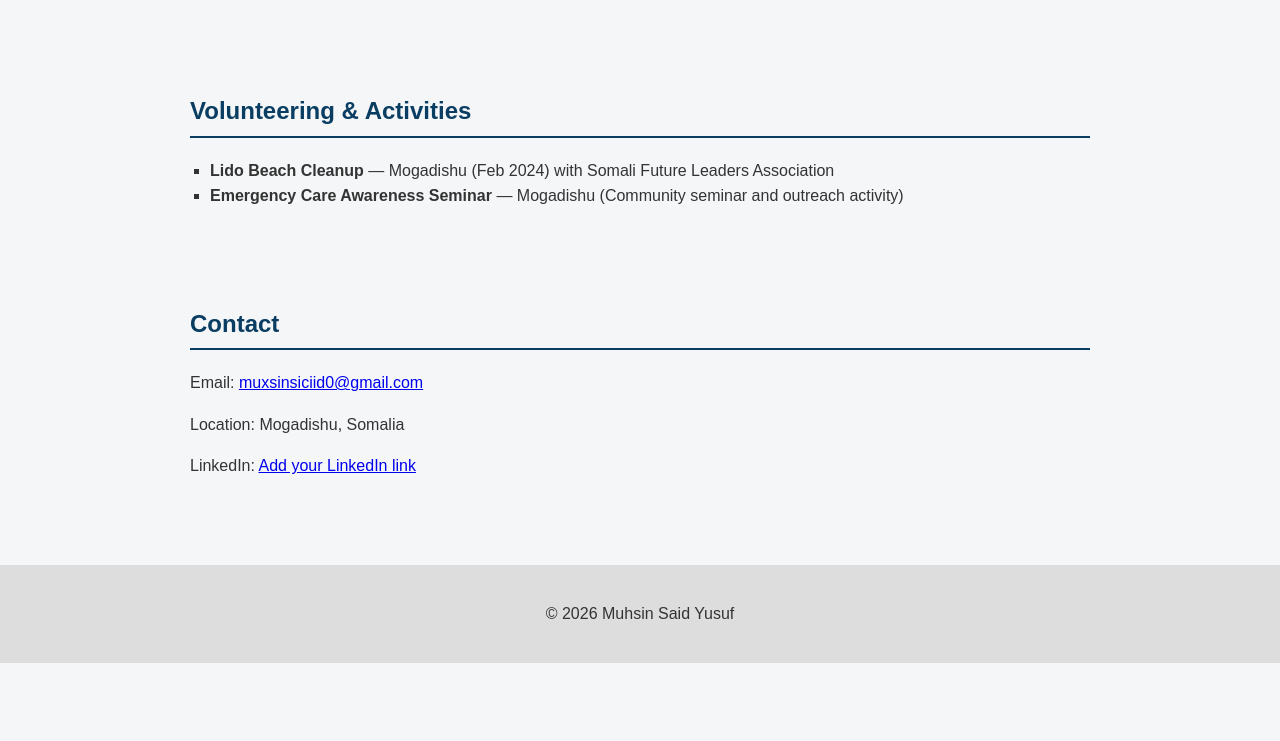
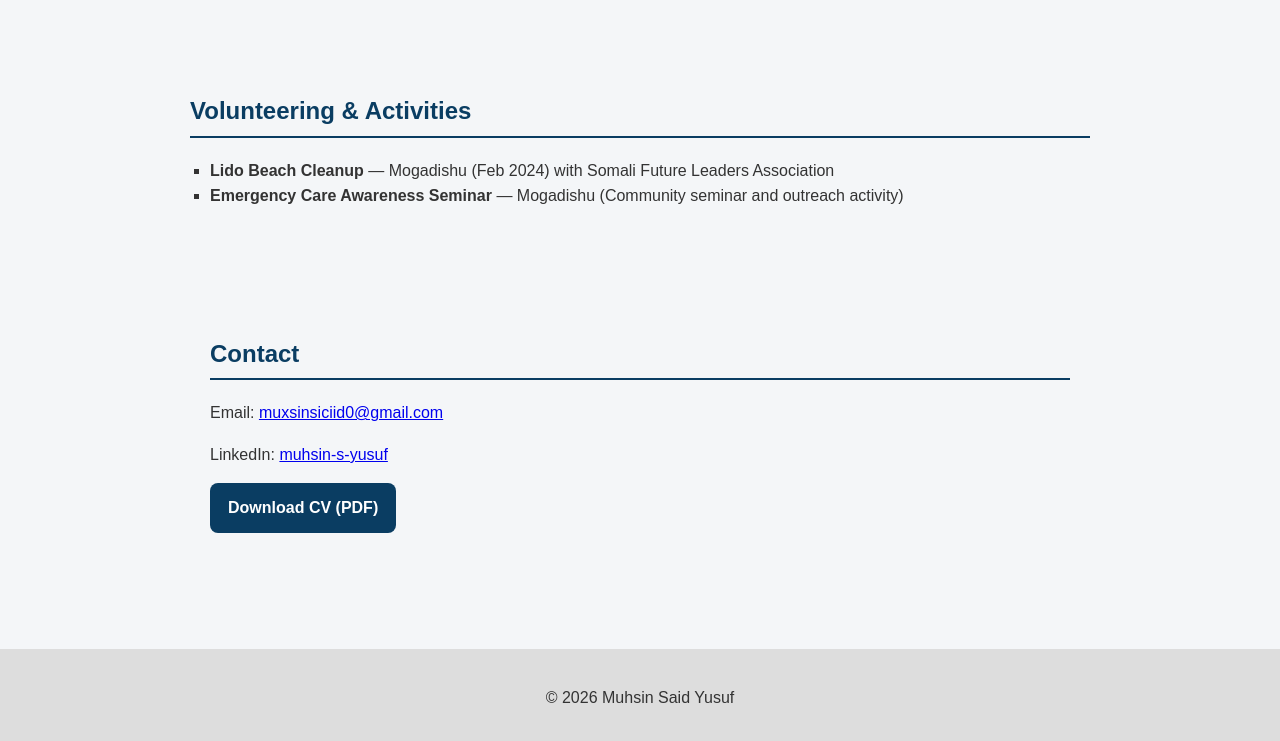
Before and after one commit to MuhsinYusuf-cpu/MuhsinYusuf.github.io, a plain HTML site: page index.html in a window 1280 px wide. Shown: the part 2456-3197 px from the top of the page. Before the commit the page ends 3119 px from the top, so only its background shows below. Drawn offline with Linux system fonts and the light colour scheme.

Commit message:
Update index.html

```diff
--- a/index.html
+++ b/index.html
@@ -132,15 +132,23 @@
   </section>
 
   <section>
-    <h2>Contact</h2>
-    <p>Email: <a href="mailto:muxsinsiciid0@gmail.com">muxsinsiciid0@gmail.com</a></p>
-    <p>Location: Mogadishu, Somalia</p>
-    <p>LinkedIn: <a href="#" target="_blank" rel="noopener">Add your LinkedIn link</a></p>
+    <section>
+  <h2>Contact</h2>
+  <p>Email: <a href="mailto:muxsinsiciid0@gmail.com">muxsinsiciid0@gmail.com</a></p>
 
-    <!-- Optional: phone (public website-ka mararka qaar laguma daro) -->
-    <!-- <p>Phone: +252 619 288 950</p> -->
-  </section>
+  <p>
+    LinkedIn:
+    <a href="https://www.linkedin.com/in/muhsin-s-yusuf-8761a5294/" target="_blank" rel="noopener">
+      muhsin-s-yusuf
+    </a>
+  </p>
 
+  <p>
+    <a class="btn" href="cv.pdf" target="_blank" rel="noopener">Download CV (PDF)</a>
+  </p>
+</section>
+
+    </section>
   <footer>
     <p>© 2026 Muhsin Said Yusuf</p>
   </footer>
```
